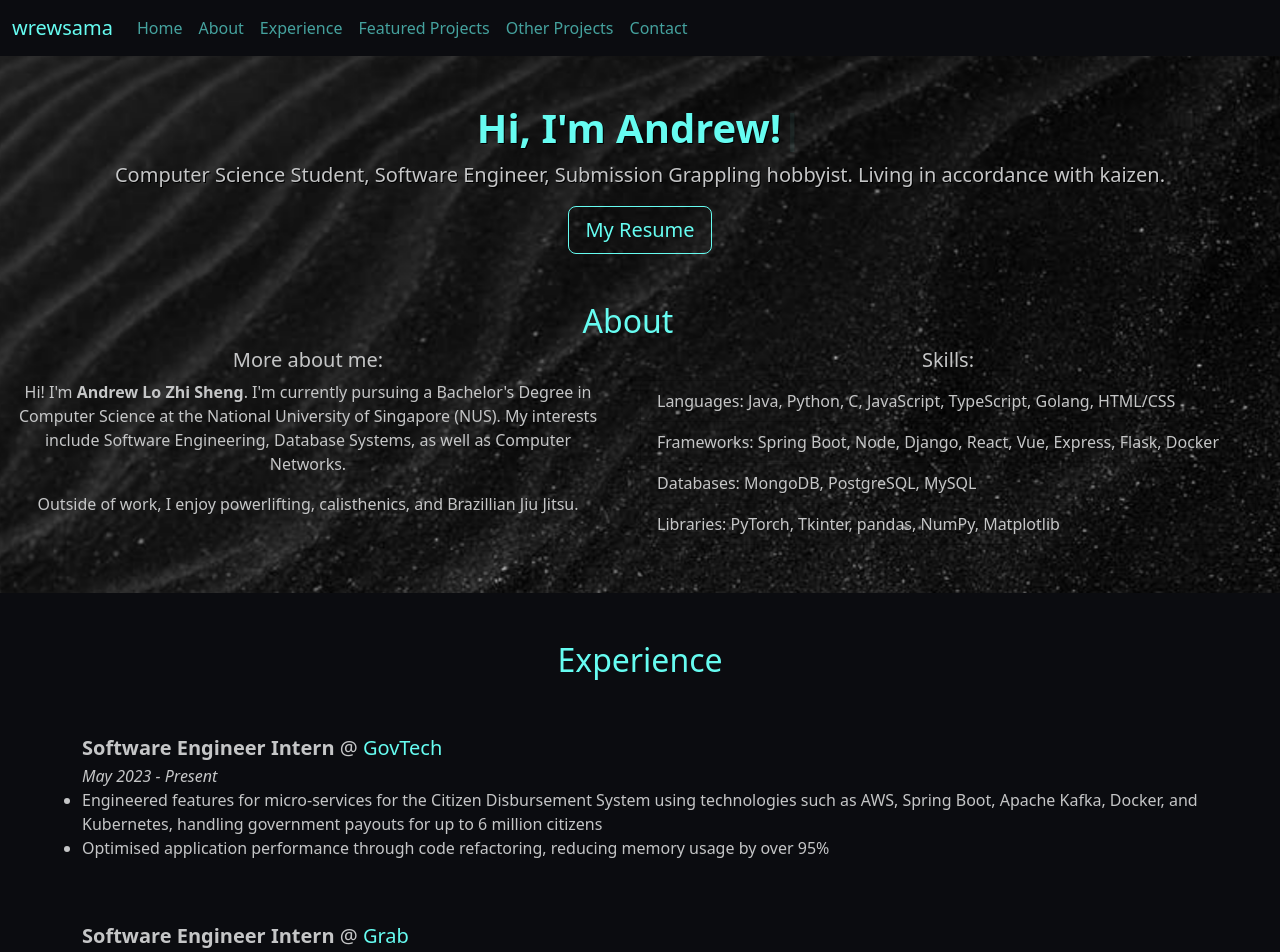
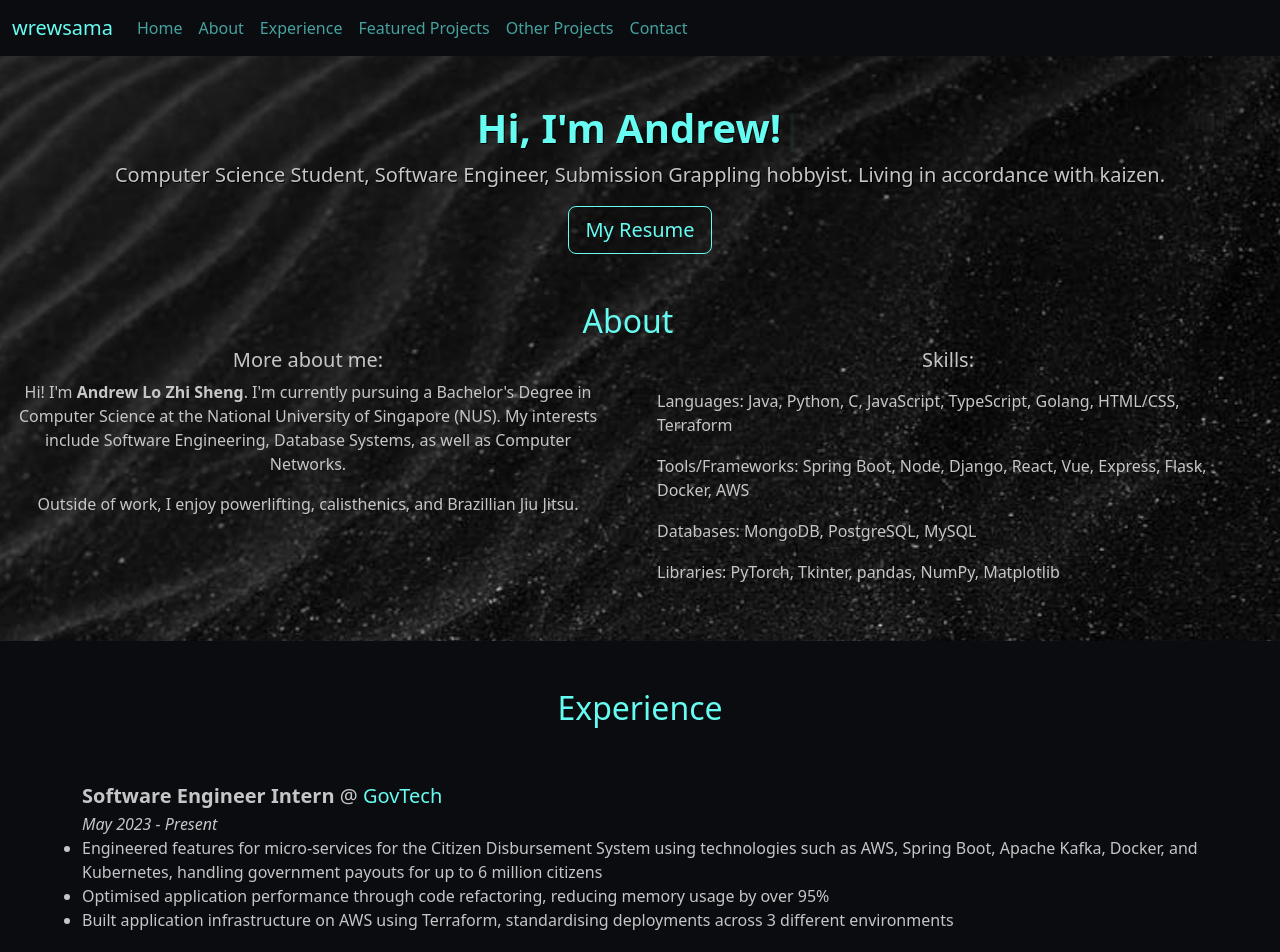
Before and after one commit to wrewsama/portfolio, a React (Create React App) app: page / in a window 1280 px wide. Shown: the top 952 px of the page. Built offline with nearby package versions, Linux system fonts and the light colour scheme.

Commit message:
update content

```diff
--- a/src/components/about.js
+++ b/src/components/about.js
@@ -25,8 +25,8 @@ export default function About() {
                     <h5>Skills: </h5>
 
                     <ul className="list-group text-start">
-                        <li className="list-group-item bg-transparent text-normal">Languages: Java, Python, C, JavaScript, TypeScript, Golang, HTML/CSS</li>
-                        <li className="list-group-item bg-transparent text-normal">Frameworks: Spring Boot, Node, Django, React, Vue, Express, Flask, Docker </li>
+                        <li className="list-group-item bg-transparent text-normal">Languages: Java, Python, C, JavaScript, TypeScript, Golang, HTML/CSS, Terraform </li>
+                        <li className="list-group-item bg-transparent text-normal">Tools/Frameworks: Spring Boot, Node, Django, React, Vue, Express, Flask, Docker, AWS </li>
                         <li className="list-group-item bg-transparent text-normal">Databases: MongoDB, PostgreSQL, MySQL</li>
                         <li className="list-group-item bg-transparent text-normal">Libraries: PyTorch, Tkinter, pandas, NumPy, Matplotlib</li>
                     </ul>
--- a/src/components/experience.js
+++ b/src/components/experience.js
@@ -13,7 +13,8 @@ export default function Experience() {
                                 company="GovTech"
                                 date="May 2023 - Present"
                                 bulletPoints={["Engineered features for micro-services for the Citizen Disbursement System using technologies such as AWS, Spring Boot, Apache Kafka, Docker, and Kubernetes, handling government payouts for up to 6 million citizens",
-                                               "Optimised application performance through code refactoring, reducing memory usage by over 95%"]}/>
+                                               "Optimised application performance through code refactoring, reducing memory usage by over 95%",
+                                               "Built application infrastructure on AWS using Terraform, standardising deployments across 3 different environments"]}/>
 
                 <ExperienceItem jobTitle="Software Engineer Intern"
                                 company="Grab"
```
